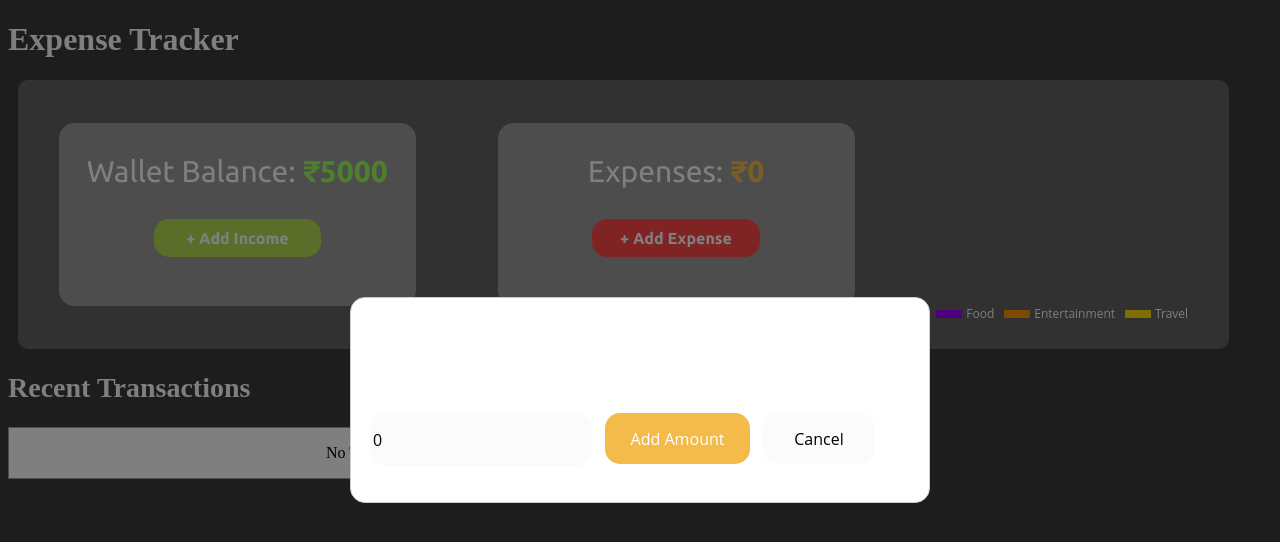
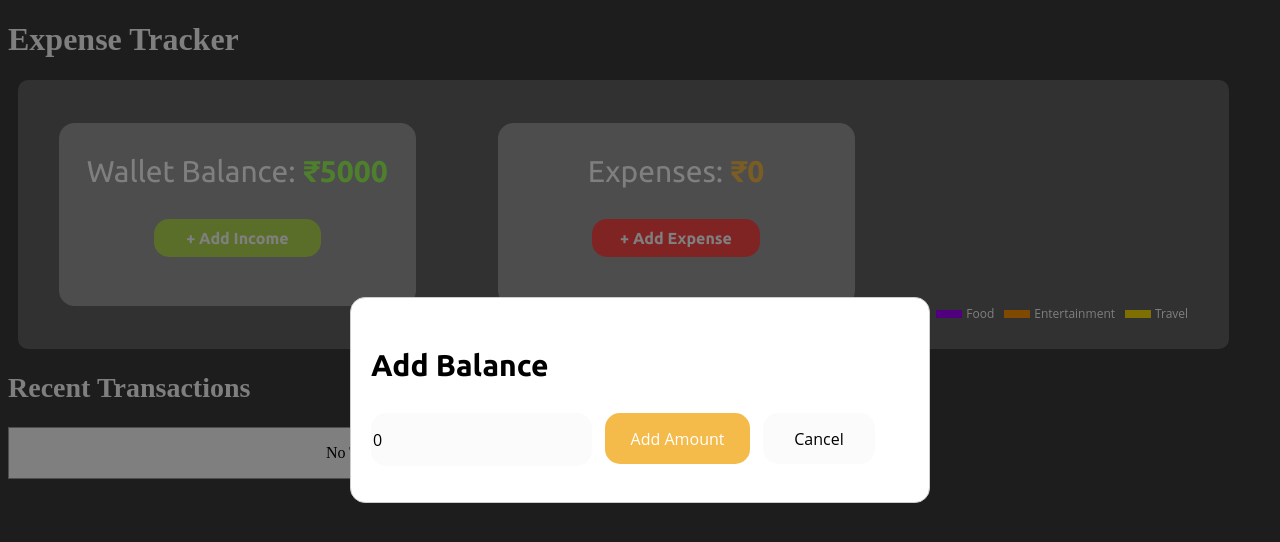
Before and after one commit to Saijanumuri/Expense-Tracker, a React (Create React App) app: page / in a window 1280 px wide. Both pictures are taken after a click on the button "+ Add Income". Shown: the top 542 px of the page. Built offline with nearby package versions, Linux system fonts and the light colour scheme.

Commit message:
color change

```diff
--- a/src/wallet_balance_display.jsx
+++ b/src/wallet_balance_display.jsx
@@ -38,7 +38,7 @@ function Wallet_balance_display() {
                         }
                     }}
                 >
-                    <p style={{ fontFamily: "Ubuntu", fontWeight: 700, fontSize: "30px" }}>
+                    <p style={{ fontFamily: "Ubuntu", fontWeight: 700, fontSize: "30px",color:"black" }}>
                         Add Balance
                     </p>
 
```
